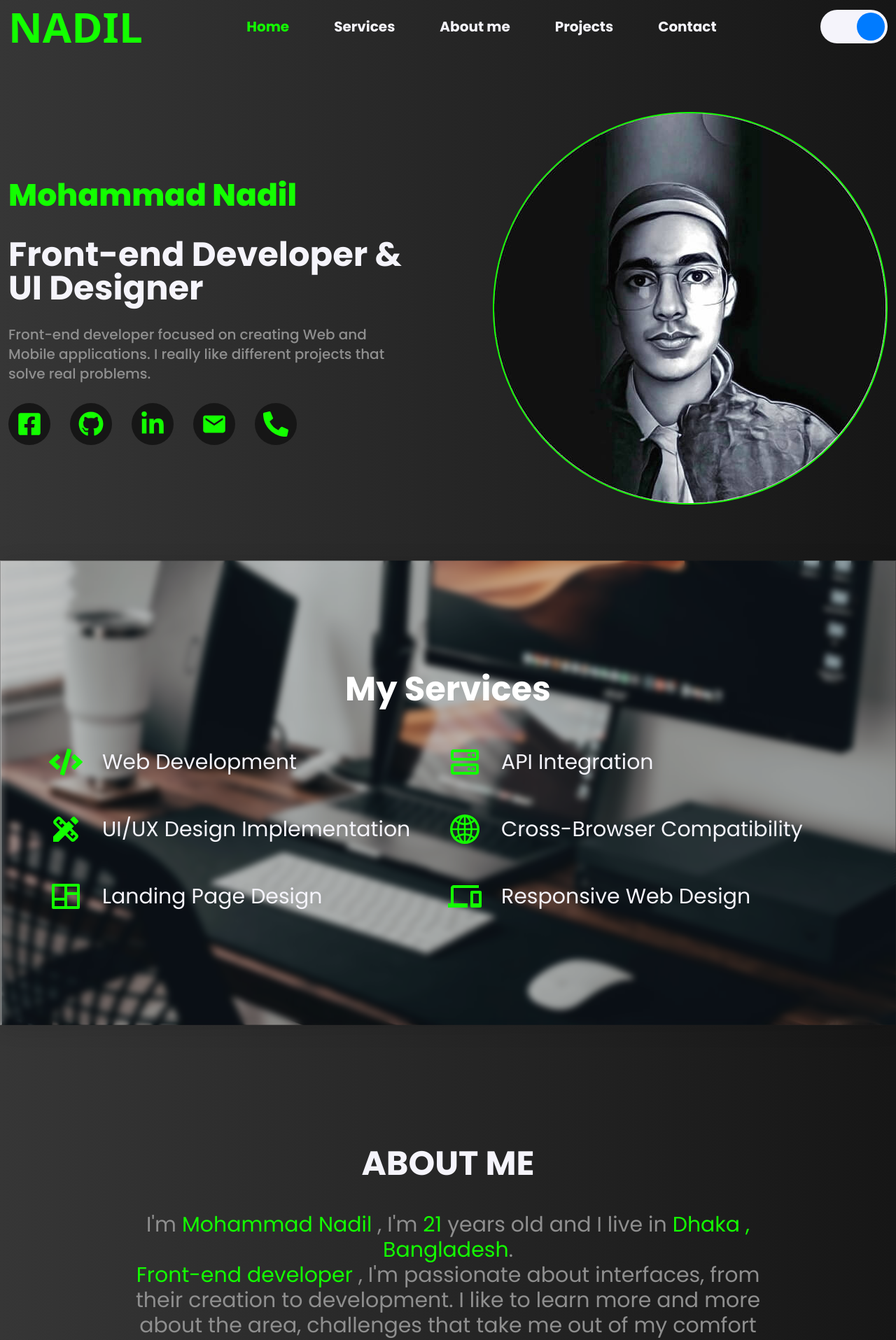
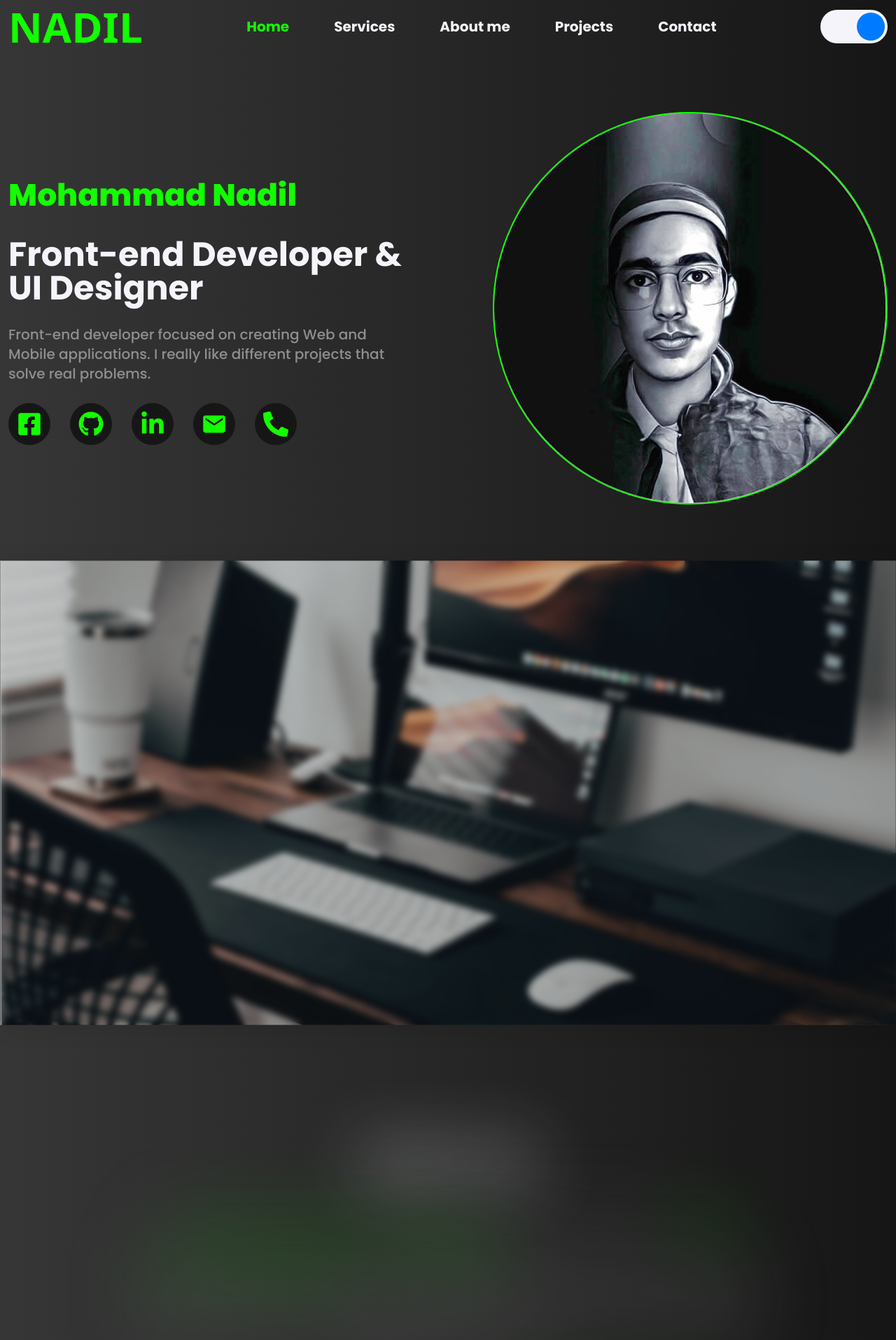
Before and after one commit to Mohammad-Nadil/nadil, a React (Vite) app: page / in a window 1280 px wide. Shown: the top 1915 px of the page at 70% size. Built offline with nearby package versions, Linux system fonts and the light colour scheme; a web font is replaced by a local one.

Commit message:
animation added

```diff
--- a/src/App.css
+++ b/src/App.css
@@ -12,8 +12,47 @@
   left: 0;
   z-index: -1;
 }
-.bg_img{
-  background: url(/bg_image.jpg) no-repeat right /cover;
+.bg_img {
+  background: url(/bg_image.jpg) no-repeat right / cover;
   position: relative;
   z-index: 10;
 }
+.autoShow {
+  animation: autoShowAnimation both linear;
+  animation-timeline: view();
+}
+
+@keyframes autoShowAnimation {
+  0% {
+    opacity: 0;
+    transform: translateY(100px) scale(0.1);
+  }
+  33% {
+    opacity: 1;
+    transform: translateY(0) scale(1);
+  }
+  75% {
+    opacity: 1;
+    transform: translateY(0) scale(1);
+  }
+  100% {
+    opacity: 0;
+    transform: translateY(-100px) scale(0.1);
+  }
+}
+.autoBlur {
+  animation: autoBlurAnimation both linear;
+  animation-timeline: view();
+}
+
+@keyframes autoBlurAnimation {
+  0% {
+    filter: blur(50px);
+  }
+  30% , 90% {
+    filter: blur(0);
+  }
+  100% {
+    filter: blur(50px);
+  }
+}
--- a/src/component/About.jsx
+++ b/src/component/About.jsx
@@ -7,11 +7,11 @@ const About = ({ head, color }) => {
       <Container className=" py-32 xl:py-40 2xl:py-48">
         <div className="flex flex-col max-w-[59rem] mx-auto gap-y-8" >
           <h2
-            className={`text-center font-poppins font-bold text-5xl leading-[75px] ${head}`}
+            className={`text-center font-poppins font-bold text-5xl leading-[75px] autoBlur ${head}`}
           >
             ABOUT ME
           </h2>
-          <p className="font-poppins text-center text-2xl md:text-3xl leading-[45px] text-both">
+          <p className="font-poppins text-center text-2xl md:text-3xl leading-[45px] text-both autoBlur">
             I'm <span className={`${color}`}>Mohammad Nadil</span> , I'm{" "}
             <span className={`${color}`}>21</span> years old and I live in{" "}
             <span className={`${color}`}>Dhaka , Bangladesh</span>. <br />
--- a/src/component/Contact.jsx
+++ b/src/component/Contact.jsx
@@ -21,7 +21,7 @@ const Contact = ({ inp, contact, inp_bg, invert_btn, primary_text }) => {
 
   return (
     <>
-      <Container className="py-10 sm:px-6 2xl:py-48 xl:py-36 lg:py-28 md:py-20 sm:py-14">
+      <Container className=" autoShow autoBlur py-10 sm:px-6 2xl:py-48 xl:py-36 lg:py-28 md:py-20 sm:py-14">
         <div className="main max-w-[89.75rem] mx-auto flex flex-col xl:flex-row justify-center rounded-3xl">
           <div
             className={`left flex flex-col justify-center items-center p-5 sm:py-8 md:py-12  gap-5 sm:gap-y-7 md:gap-y-9 lg:gap-y-12 xl:gap-y-20 w-full xl:w-2/5 rounded-t-2xl xl:rounded-none xl:rounded-l-3xl border xl:border-none  ${contact} `}
@@ -35,7 +35,9 @@ const Contact = ({ inp, contact, inp_bg, invert_btn, primary_text }) => {
             </div>
             <div className="flex flex-col link  gap-y-6 2xl:gap-y-14 ">
               <a className={links} href="tel:+8801760152349">
-                <IoCallOutline className={` text-4xl !bg-transparent ${inp} `} />
+                <IoCallOutline
+                  className={` text-4xl !bg-transparent ${inp} `}
+                />
                 <p className={` ${primary_text} `}>+880 1760152349</p>
               </a>
               <a className={links} href="mailto:mdnadil50@gmail.com">
@@ -53,7 +55,9 @@ const Contact = ({ inp, contact, inp_bg, invert_btn, primary_text }) => {
           <form
             className={`right pt-10 sm:pt-14 md:pt-16 lg:pt-20 xl:pt-14 pb-6 sm:pb-6 md:pb-8 px-3 sm:px-6 md:px-10 lg:px-12 xl:px-16 w-full xl:w-3/5 flex flex-col gap-y-3 lg:gap-y-10 text-lg font-poppins font-medium left-7 rounded-b-2xl xl:rounded-none  xl:rounded-r-3xl border xl:border-none ${inp} `}
           >
-            <div className={`name_email flex flex-col md:flex-row gap-y-5 gap-x-14 w-full  `}>
+            <div
+              className={`name_email flex flex-col md:flex-row gap-y-5 gap-x-14 w-full  `}
+            >
               <Input
                 bg={inp_bg}
                 type="text"
@@ -73,7 +77,7 @@ const Contact = ({ inp, contact, inp_bg, invert_btn, primary_text }) => {
             <div className="msg">
               <p>Message</p>
               <textarea
-              required
+                required
                 rows="6"
                 className={` w-full outline-none rounded-lg p-2 ${inp_bg} `}
               ></textarea>
--- a/src/component/layer/ServiceLi.jsx
+++ b/src/component/layer/ServiceLi.jsx
@@ -1,12 +1,13 @@
 import React from "react";
 
-
-const ServiceLi = ({icon , text}) => {
+const ServiceLi = ({ icon, text }) => {
   return (
-      <li className=" pr-3 sm:w-1/2 flex items-center gap-x-3 md:gap-x-5 lg:gap-x-7">
-        {icon}
-        <p className=" text-light font-poppins text-2xl sm:text-2xl lg:text-3xl leading-10" >{text}</p>
-      </li>
+    <li className=" autoShow pr-3 sm:w-1/2 flex items-center gap-x-3 md:gap-x-5 lg:gap-x-7">
+      {icon}
+      <p className=" text-light font-poppins text-2xl sm:text-2xl lg:text-3xl leading-10">
+        {text}
+      </p>
+    </li>
   );
 };
 
--- a/src/component/page/Home.jsx
+++ b/src/component/page/Home.jsx
@@ -119,15 +119,11 @@ const Home = () => {
       </nav>
       <section id="#" className={theme_bg_gradient}>
         <Container
-          className={`flex flex-col-reverse sm:flex-row justify-between items-center pt-28 md:pt-32 xl:pt-40 2xl:pt-80 pb-10 md:pb-16 xl:pb-20  2xl:pb-52  overflow-hidden`}
+          className={`flex flex-col-reverse sm:flex-row justify-between items-center pt-28 md:pt-32 xl:pt-40 2xl:pt-80 pb-10 md:pb-16 xl:pb-20  2xl:pb-52  overflow-hidden autoShow`}
         >
           <div className="flex flex-col left gap-y-3 sm:gap-y-5 md:gap-y-7">
             <h2
-              className={`font-poppins font-extrabold text-5xl lg:text-[2.75rem] lg:leading-[4.125rem] after:flex after:max-w-[26rem] after:h-1 sm:after:h-2 sm:after:absolute relative after:top-full  after:left-0 after:translate-x-1/2 transition-all duration-300 after:transition-all after:duration-300  ${
-                dark
-                  ? " xl:after:bg-primary-dark text-primary-dark "
-                  : "text-primary-light xl:after:bg-primary-light"
-              }`}
+              className={`font-poppins font-extrabold text-5xl lg:text-[2.75rem] lg:leading-[4.125rem]  ${theme_text}`}
             >
               Mohammad Nadil
             </h2>
@@ -136,12 +132,12 @@ const Home = () => {
             >
               Front-end Developer & UI Designer
             </h3>
-            <p className="font-poppins font-medium md:text-xl text-both max-w-[35rem] ">
+            <p className="font-poppins font-medium md:text-xl text-both max-w-[35rem]  ">
               Front-end developer focused on creating Web and Mobile
               applications. I really like different projects that solve real
               problems.
             </p>
-            <div className="flex gap-3 icon sm:gap-5 md:gap-7">
+            <div className="flex gap-3 icon sm:gap-5 md:gap-7 ">
               <Anc
                 color={theme_text_bg}
                 icon={<FaFacebookSquare />}
@@ -181,10 +177,10 @@ const Home = () => {
         </Container>
       </section>
       <section className="bg_img " id="service">
-        <Container className="py-32 xl:py-40 2xl:py-48">
+        <Container className="py-32 xl:py-40 2xl:py-48 ">
           <div className="flex flex-col gap-14 max-w-[1140px] mx-auto">
-            <div className="head">
-              <h2 className="text-5xl font-bold text-center text-white font-poppins">
+            <div className="head ">
+              <h2 className="text-5xl font-bold text-center text-white font-poppins autoShow">
                 My Services
               </h2>
             </div>
```
